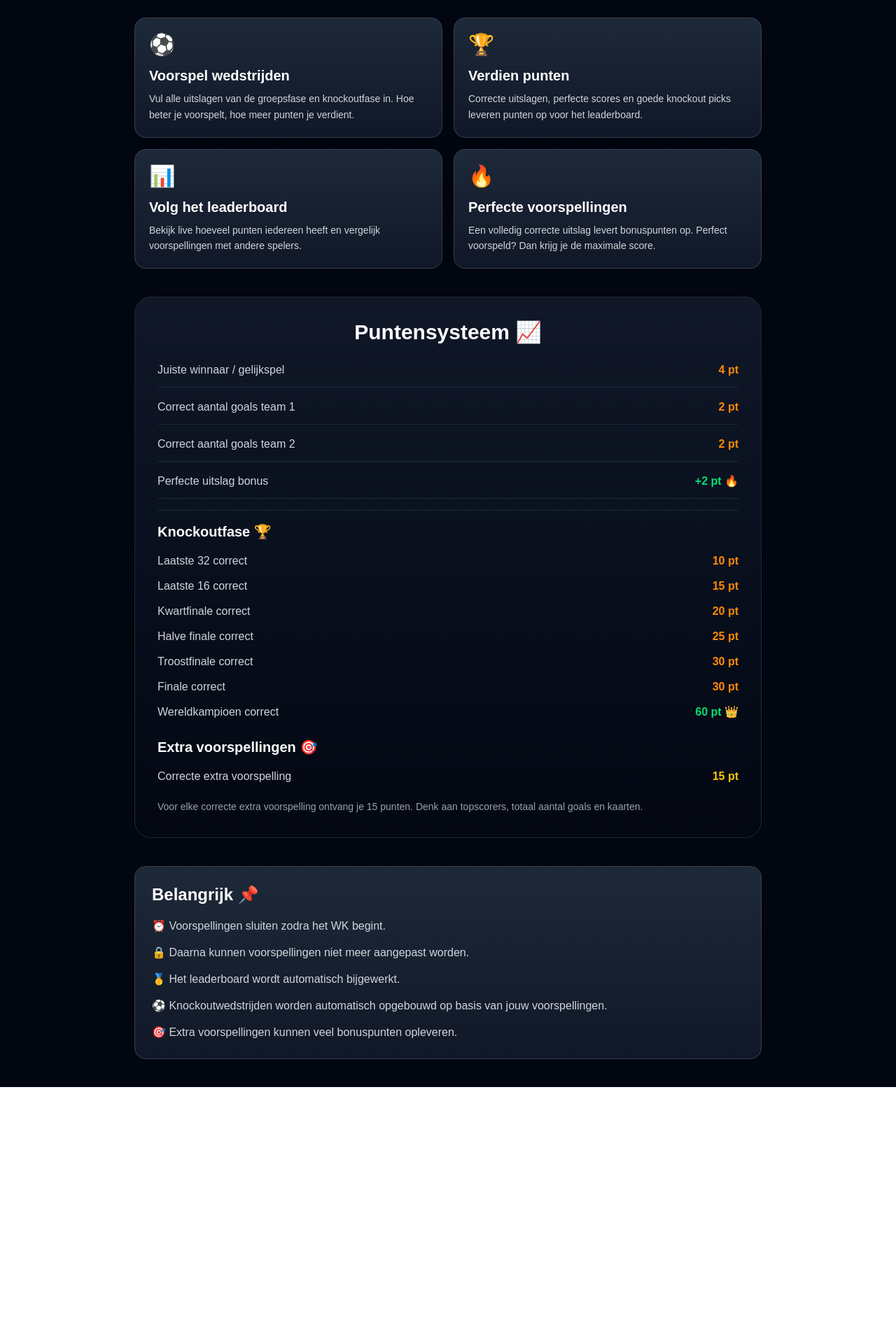
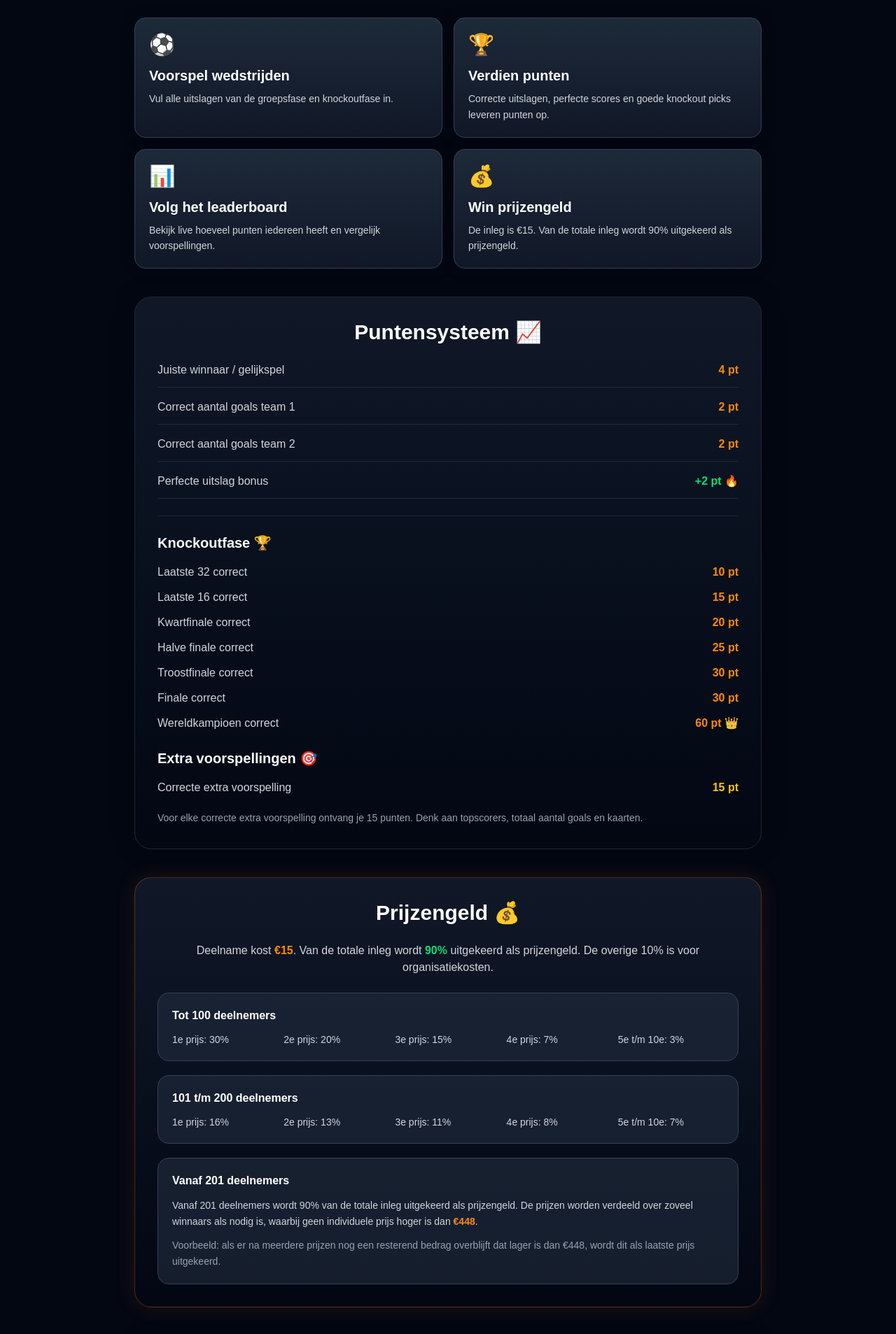
Before and after one commit to Minnebrander/oranjepoule, a Next.js app: page /uitleg in a window 1280 px wide. Shown: the part 280-2187 px from the top of the page at 70% size. Before the commit the page ends 1834 px from the top, so only its background shows below. Built offline with nearby package versions, Linux system fonts and the light colour scheme; no server answers.

Commit message:
Update speluitleg met prijzengeld

```diff
--- a/app/uitleg/page.tsx
+++ b/app/uitleg/page.tsx
@@ -3,89 +3,42 @@
 export default function UitlegPage() {
   return (
     <main className="min-h-screen bg-gray-950 text-white px-4 py-10">
-
       <div className="max-w-4xl mx-auto">
 
-        {/* HEADER */}
         <div className="text-center mb-10">
           <div className="text-6xl mb-4">⚽</div>
-
           <h1 className="text-4xl font-extrabold mb-3 tracking-tight">
             Hoe werkt Oranjepoule?
           </h1>
-
           <p className="text-gray-400 max-w-2xl mx-auto">
-            Voorspel het WK 2026, verdien punten en strijd met je vrienden
-            om de winst 🏆
+            Voorspel het WK 2026, verdien punten en strijd met je vrienden om de winst 🏆
           </p>
         </div>
 
-        {/* SNEL OVERZICHT */}
         <div className="grid md:grid-cols-2 gap-4 mb-10">
-
-          <div className="bg-gradient-to-b from-gray-800 to-gray-900 border border-gray-700 rounded-2xl p-5 shadow-[0_0_20px_rgba(0,0,0,0.25)]">
-            <div className="text-3xl mb-3">⚽</div>
-
-            <h2 className="text-xl font-bold mb-2">
-              Voorspel wedstrijden
-            </h2>
-
-            <p className="text-gray-300 text-sm leading-relaxed">
-              Vul alle uitslagen van de groepsfase en knockoutfase in.
-              Hoe beter je voorspelt, hoe meer punten je verdient.
-            </p>
+          {[
+            ["⚽", "Voorspel wedstrijden", "Vul alle uitslagen van de groepsfase en knockoutfase in."],
+            ["🏆", "Verdien punten", "Correcte uitslagen, perfecte scores en goede knockout picks leveren punten op."],
+            ["📊", "Volg het leaderboard", "Bekijk live hoeveel punten iedereen heeft en vergelijk voorspellingen."],
+            ["💰", "Win prijzengeld", "De inleg is €15. Van de totale inleg wordt 90% uitgekeerd als prijzengeld."],
+          ].map(([icon, title, text]) => (
+            <div
+              key={title}
+              className="bg-gradient-to-b from-gray-800 to-gray-900 border border-gray-700 rounded-2xl p-5 shadow-[0_0_20px_rgba(0,0,0,0.25)]"
+            >
+              <div className="text-3xl mb-3">{icon}</div>
+              <h2 className="text-xl font-bold mb-2">{title}</h2>
+              <p className="text-gray-300 text-sm leading-relaxed">{text}</p>
+            </div>
+          ))}
         </div>
 
-          <div className="bg-gradient-to-b from-gray-800 to-gray-900 border border-gray-700 rounded-2xl p-5 shadow-[0_0_20px_rgba(0,0,0,0.25)]">
-            <div className="text-3xl mb-3">🏆</div>
-
-            <h2 className="text-xl font-bold mb-2">
-              Verdien punten
-            </h2>
-
-            <p className="text-gray-300 text-sm leading-relaxed">
-              Correcte uitslagen, perfecte scores en goede knockout picks
-              leveren punten op voor het leaderboard.
-            </p>
-          </div>
-
-          <div className="bg-gradient-to-b from-gray-800 to-gray-900 border border-gray-700 rounded-2xl p-5 shadow-[0_0_20px_rgba(0,0,0,0.25)]">
-            <div className="text-3xl mb-3">📊</div>
-
-            <h2 className="text-xl font-bold mb-2">
-              Volg het leaderboard
-            </h2>
-
-            <p className="text-gray-300 text-sm leading-relaxed">
-              Bekijk live hoeveel punten iedereen heeft en vergelijk
-              voorspellingen met andere spelers.
-            </p>
-          </div>
-
-          <div className="bg-gradient-to-b from-gray-800 to-gray-900 border border-gray-700 rounded-2xl p-5 shadow-[0_0_20px_rgba(0,0,0,0.25)]">
-            <div className="text-3xl mb-3">🔥</div>
-
-            <h2 className="text-xl font-bold mb-2">
-              Perfecte voorspellingen
-            </h2>
-
-            <p className="text-gray-300 text-sm leading-relaxed">
-              Een volledig correcte uitslag levert bonuspunten op.
-              Perfect voorspeld? Dan krijg je de maximale score.
-            </p>
-          </div>
-
-        </div>
-
-        {/* PUNTENSYSTEEM */}
         <div className="bg-gradient-to-b from-gray-900 to-gray-950 border border-gray-800 rounded-3xl p-8 shadow-[0_0_30px_rgba(0,0,0,0.35)] mb-10">
-
           <h2 className="text-3xl font-bold mb-6 text-center">
             Puntensysteem 📈
           </h2>
 
           <div className="space-y-4 text-gray-300">
-
             <div className="flex justify-between border-b border-gray-800 pb-3">
               <span>Juiste winnaar / gelijkspel</span>
               <span className="text-orange-400 font-bold">4 pt</span>
@@ -106,47 +59,24 @@ export default function UitlegPage() {
               <span className="text-green-400 font-bold">+2 pt 🔥</span>
             </div>
 
-            <div className="border-t border-gray-800 pt-4 mt-4">
-
-  <h3 className="text-xl font-bold mb-4 text-white">
-    Knockoutfase 🏆
-  </h3>
+            <div className="border-t border-gray-800 pt-6 mt-6">
+              <h3 className="text-xl font-bold mb-4 text-white">Knockoutfase 🏆</h3>
 
               <div className="space-y-3 mb-6">
-
-    <div className="flex justify-between">
-      <span>Laatste 32 correct</span>
-      <span className="text-orange-400 font-bold">10 pt</span>
+                {[
+                  ["Laatste 32 correct", "10 pt"],
+                  ["Laatste 16 correct", "15 pt"],
+                  ["Kwartfinale correct", "20 pt"],
+                  ["Halve finale correct", "25 pt"],
+                  ["Troostfinale correct", "30 pt"],
+                  ["Finale correct", "30 pt"],
+                  ["Wereldkampioen correct", "60 pt 👑"],
+                ].map(([label, points]) => (
+                  <div key={label} className="flex justify-between">
+                    <span>{label}</span>
+                    <span className="text-orange-400 font-bold">{points}</span>
                   </div>
-
-    <div className="flex justify-between">
-      <span>Laatste 16 correct</span>
-      <span className="text-orange-400 font-bold">15 pt</span>
-    </div>
-
-    <div className="flex justify-between">
-      <span>Kwartfinale correct</span>
-      <span className="text-orange-400 font-bold">20 pt</span>
-    </div>
-
-    <div className="flex justify-between">
-      <span>Halve finale correct</span>
-      <span className="text-orange-400 font-bold">25 pt</span>
-    </div>
-<div className="flex justify-between">
-  <span>Troostfinale correct</span>
-  <span className="text-orange-400 font-bold">30 pt</span>
-</div>
-    <div className="flex justify-between">
-      <span>Finale correct</span>
-      <span className="text-orange-400 font-bold">30 pt</span>
-    </div>
-
-    <div className="flex justify-between">
-      <span>Wereldkampioen correct</span>
-      <span className="text-green-400 font-bold">60 pt 👑</span>
-    </div>
-
+                ))}
               </div>
 
               <h3 className="text-xl font-bold mb-4 text-white">
@@ -154,7 +84,6 @@ export default function UitlegPage() {
               </h3>
 
               <div className="space-y-3">
-
                 <div className="flex justify-between">
                   <span>Correcte extra voorspelling</span>
                   <span className="text-yellow-400 font-bold">15 pt</span>
@@ -164,48 +93,74 @@ export default function UitlegPage() {
                   Voor elke correcte extra voorspelling ontvang je 15 punten.
                   Denk aan topscorers, totaal aantal goals en kaarten.
                 </p>
+              </div>
+            </div>
+          </div>
+        </div>
 
+        <div className="bg-gradient-to-b from-gray-900 to-gray-950 border border-orange-500/30 rounded-3xl p-8 shadow-[0_0_30px_rgba(249,115,22,0.12)] mb-10">
+          <h2 className="text-3xl font-bold mb-6 text-center">
+            Prijzengeld 💰
+          </h2>
+
+          <p className="text-gray-300 text-center mb-6">
+            Deelname kost <span className="text-orange-400 font-bold">€15</span>.
+            Van de totale inleg wordt <span className="text-green-400 font-bold">90%</span> uitgekeerd als prijzengeld.
+            De overige 10% is voor organisatiekosten.
+          </p>
+
+          <div className="space-y-5 text-gray-300">
+            <div className="bg-gray-800/70 border border-gray-700 rounded-2xl p-5">
+              <h3 className="font-bold text-white mb-3">Tot 100 deelnemers</h3>
+              <div className="grid sm:grid-cols-5 gap-2 text-sm">
+                <span>1e prijs: 30%</span>
+                <span>2e prijs: 20%</span>
+                <span>3e prijs: 15%</span>
+                <span>4e prijs: 7%</span>
+                <span>5e t/m 10e: 3%</span>
+              </div>
+            </div>
+
+            <div className="bg-gray-800/70 border border-gray-700 rounded-2xl p-5">
+              <h3 className="font-bold text-white mb-3">101 t/m 200 deelnemers</h3>
+              <div className="grid sm:grid-cols-5 gap-2 text-sm">
+                <span>1e prijs: 16%</span>
+                <span>2e prijs: 13%</span>
+                <span>3e prijs: 11%</span>
+                <span>4e prijs: 8%</span>
+                <span>5e t/m 10e: 7%</span>
+              </div>
+            </div>
+
+            <div className="bg-gray-800/70 border border-gray-700 rounded-2xl p-5">
+              <h3 className="font-bold text-white mb-3">Vanaf 201 deelnemers</h3>
+              <p className="text-sm leading-relaxed text-gray-300">
+                Vanaf 201 deelnemers wordt 90% van de totale inleg uitgekeerd als prijzengeld.
+                De prijzen worden verdeeld over zoveel winnaars als nodig is, waarbij geen individuele prijs hoger is dan
+                <span className="text-orange-400 font-bold"> €448</span>.
+              </p>
+              <p className="text-sm leading-relaxed text-gray-400 mt-3">
+                Voorbeeld: als er na meerdere prijzen nog een resterend bedrag overblijft dat lager is dan €448,
+                wordt dit als laatste prijs uitgekeerd.
+              </p>
+            </div>
+          </div>
+        </div>
+
+        <div className="bg-gradient-to-b from-gray-800 to-gray-900 border border-gray-700 rounded-2xl p-6 shadow-[0_0_20px_rgba(0,0,0,0.25)]">
+          <h2 className="text-2xl font-bold mb-4">Belangrijk 📌</h2>
+
+          <ul className="space-y-3 text-gray-300 leading-relaxed">
+            <li>⏰ Voorspellingen sluiten zodra het WK begint.</li>
+            <li>🔒 Daarna kunnen voorspellingen niet meer aangepast worden.</li>
+            <li>🥇 Het leaderboard wordt automatisch bijgewerkt.</li>
+            <li>⚽ Knockoutwedstrijden worden automatisch opgebouwd op basis van jouw voorspellingen.</li>
+            <li>🎯 Extra voorspellingen kunnen veel bonuspunten opleveren.</li>
+            <li>💰 De definitieve prijzenpot hangt af van het totaal aantal deelnemers.</li>
+          </ul>
         </div>
 
       </div>
-
-          </div>
-
-        </div>
-
-        {/* EXTRA INFO */}
-        <div className="bg-gradient-to-b from-gray-800 to-gray-900 border border-gray-700 rounded-2xl p-6 shadow-[0_0_20px_rgba(0,0,0,0.25)]">
-
-          <h2 className="text-2xl font-bold mb-4">
-            Belangrijk 📌
-          </h2>
-
-          <ul className="space-y-3 text-gray-300 leading-relaxed">
-            <li>
-              ⏰ Voorspellingen sluiten zodra het WK begint.
-            </li>
-
-            <li>
-              🔒 Daarna kunnen voorspellingen niet meer aangepast worden.
-            </li>
-
-            <li>
-              🥇 Het leaderboard wordt automatisch bijgewerkt.
-            </li>
-
-            <li>
-              ⚽ Knockoutwedstrijden worden automatisch opgebouwd op basis van jouw voorspellingen.
-            </li>
-
-            <li>
-              🎯 Extra voorspellingen kunnen veel bonuspunten opleveren.
-            </li>
-          </ul>
-
-        </div>
-
-      </div>
-
     </main>
   )
 }
```
Lines whose indentation alone changed are shown as unchanged.
